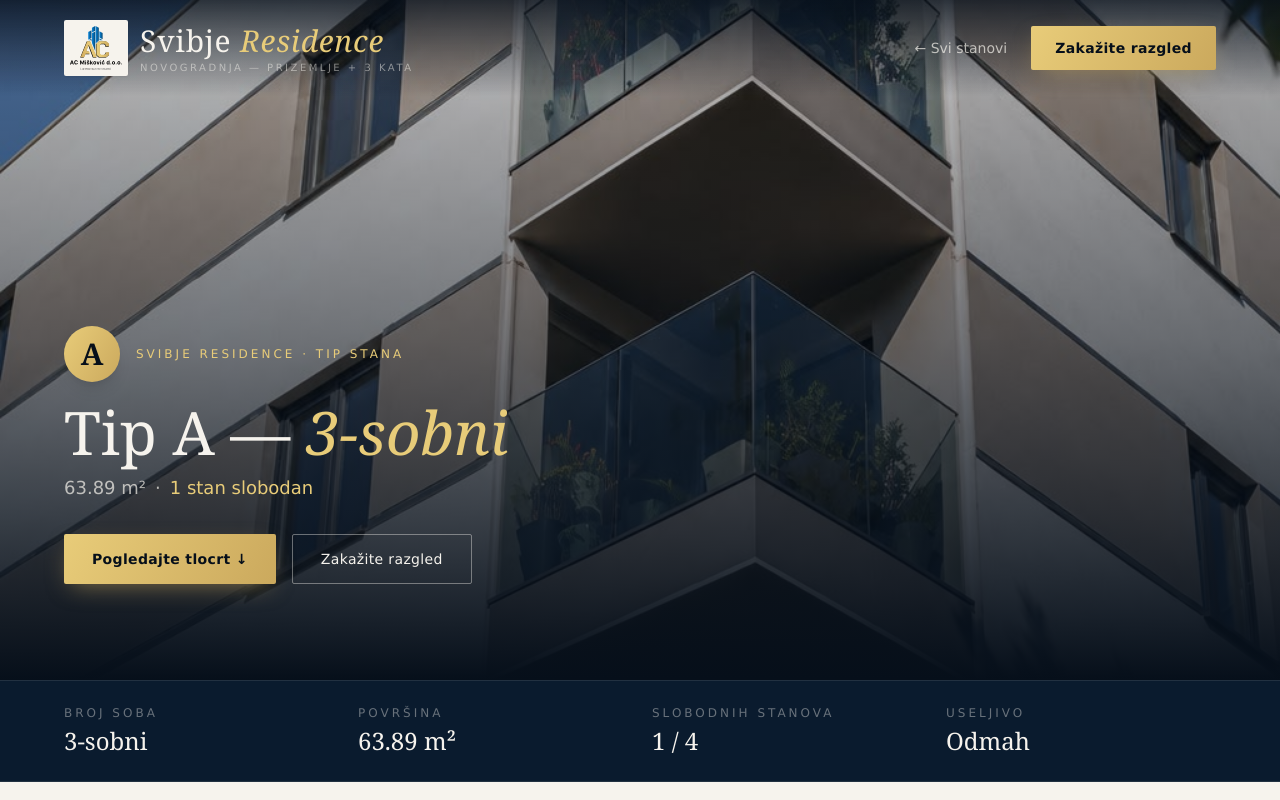
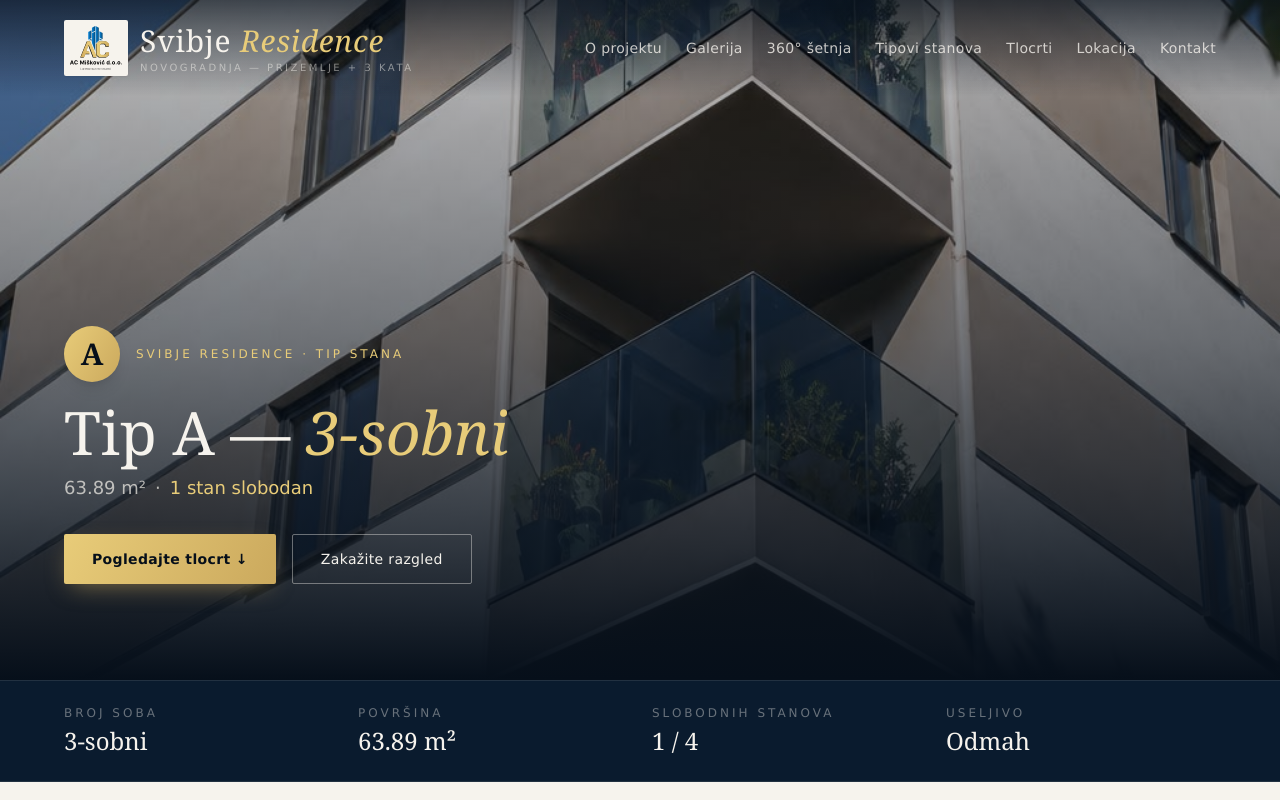
Before and after one commit to AdrianPalcic/toni-residence, a Next.js app: page /stanovi/a in a window 1280 px wide. Shown: the top 800 px of the page. Built offline with nearby package versions, Linux system fonts and the light colour scheme.

Commit message:
novi headeri

```diff
--- a/app/components/Header.tsx
+++ b/app/components/Header.tsx
@@ -1,16 +1,17 @@
 "use client";
 
 import Image from "next/image";
+import Link from "next/link";
 import { useEffect, useState } from "react";
 
 const links = [
-  { href: "#o-projektu", label: "O projektu" },
-  { href: "#galerija", label: "Galerija" },
-  { href: "#virtualna-setnja", label: "360° šetnja" },
-  { href: "#stanovi", label: "Tipovi stanova" },
-  { href: "#tlocrti", label: "Tlocrti" },
-  { href: "#lokacija", label: "Lokacija" },
-  { href: "#kontakt", label: "Kontakt" },
+  { href: "/#o-projektu", label: "O projektu" },
+  { href: "/#galerija", label: "Galerija" },
+  { href: "/#virtualna-setnja", label: "360° šetnja" },
+  { href: "/#stanovi", label: "Tipovi stanova" },
+  { href: "/#tlocrti", label: "Tlocrti" },
+  { href: "/#lokacija", label: "Lokacija" },
+  { href: "/#kontakt", label: "Kontakt" },
 ];
 
 export default function Header() {
@@ -33,7 +34,7 @@
       }`}
     >
       <div className="container-px max-w-8xl mx-auto flex items-center justify-between h-20 lg:h-24">
-        <a href="#" className="flex items-center gap-3 group min-w-0">
+        <Link href="/" className="flex items-center gap-3 group min-w-0">
           <span className="shrink-0 bg-cream rounded-sm p-1.5 shadow-sm">
             <Image
               src="/images/ac-miskovic-logo.svg"
@@ -52,7 +53,7 @@
               Novogradnja &mdash; Prizemlje + 3 kata
             </span>
           </span>
-        </a>
+        </Link>
 
         <nav className="hidden xl:flex items-center gap-6 2xl:gap-8">
           {links.map((l) => (
@@ -65,10 +66,6 @@
             </a>
           ))}
         </nav>
-
-        <a href="#kontakt" className="hidden min-[600px]:inline-flex btn-primary !py-3 !px-6 text-xs whitespace-nowrap">
-          Zakažite razgled
-        </a>
 
         <button
           aria-label="Izbornik"
@@ -109,9 +106,6 @@
               {l.label}
             </a>
           ))}
-          <a href="#kontakt" onClick={() => setOpen(false)} className="btn-primary mt-5 w-full">
-            Zakažite razgled
-          </a>
         </nav>
       </div>
     </header>
--- a/app/components/StanHeader.tsx
+++ /dev/null
@@ -1,64 +0,0 @@
-"use client";
-
-import Image from "next/image";
-import Link from "next/link";
-import { useEffect, useState } from "react";
-
-export default function StanHeader() {
-  const [scrolled, setScrolled] = useState(false);
-
-  useEffect(() => {
-    const onScroll = () => setScrolled(window.scrollY > 24);
-    onScroll();
-    window.addEventListener("scroll", onScroll);
-    return () => window.removeEventListener("scroll", onScroll);
-  }, []);
-
-  return (
-    <header
-      className={`fixed top-0 inset-x-0 z-50 transition-all duration-500 ${
-        scrolled
-          ? "bg-navy-950/95 backdrop-blur-md shadow-[0_4px_30px_-10px_rgba(0,0,0,0.4)]"
-          : "bg-gradient-to-b from-navy-950/80 to-transparent"
-      }`}
-    >
-      <div className="container-px max-w-8xl mx-auto flex items-center justify-between h-20 lg:h-24">
-        <Link href="/" className="flex items-center gap-3 group">
-          <span className="shrink-0 bg-cream rounded-sm p-1.5 shadow-sm">
-            <Image
-              src="/images/ac-miskovic-logo.svg"
-              alt="AC Mišković d.o.o."
-              width={648}
-              height={547}
-              className="h-9 w-auto lg:h-11"
-              priority
-            />
-          </span>
-          <span className="flex flex-col leading-none whitespace-nowrap">
-            <span className="font-serif text-xl lg:text-2xl xl:text-3xl tracking-wide text-cream">
-              Svibje <span className="text-gold-light italic">Residence</span>
-            </span>
-            <span className="hidden xl:block font-sans text-[10px] tracking-widest2 uppercase text-cream/50 mt-1">
-              Novogradnja &mdash; Prizemlje + 3 kata
-            </span>
-          </span>
-        </Link>
-
-        <div className="flex items-center gap-4 sm:gap-6">
-          <Link
-            href="/#stanovi"
-            className="font-sans text-sm text-cream/70 hover:text-gold-light transition-colors whitespace-nowrap hidden sm:inline"
-          >
-            ← Svi stanovi
-          </Link>
-          <a
-            href="#kontakt"
-            className="btn-primary !py-3 !px-5 sm:!px-6 text-xs whitespace-nowrap"
-          >
-            Zakažite razgled
-          </a>
-        </div>
-      </div>
-    </header>
-  );
-}
--- a/app/stanovi/[tip]/page.tsx
+++ b/app/stanovi/[tip]/page.tsx
@@ -3,7 +3,7 @@
 import Link from "next/link";
 import { notFound } from "next/navigation";
 import { apartmentTypes, floors, buildingFeatures } from "@/app/data/building";
-import StanHeader from "@/app/components/StanHeader";
+import Header from "@/app/components/Header";
 import StanFooter from "@/app/components/StanFooter";
 import StanContact from "@/app/components/StanContact";
 import StanFloorPlan from "@/app/components/StanFloorPlan";
@@ -65,7 +65,7 @@
 
   return (
     <main className="overflow-x-hidden">
-      <StanHeader />
+      <Header />
 
       {/* ── Hero ── */}
       <section className="relative h-[85vh] min-h-[560px] flex items-end">
```
